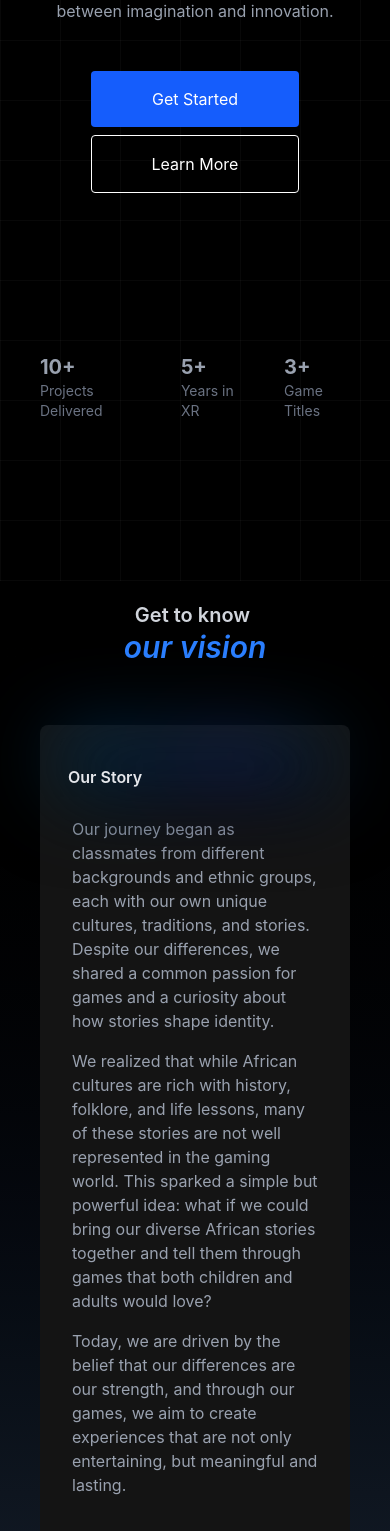
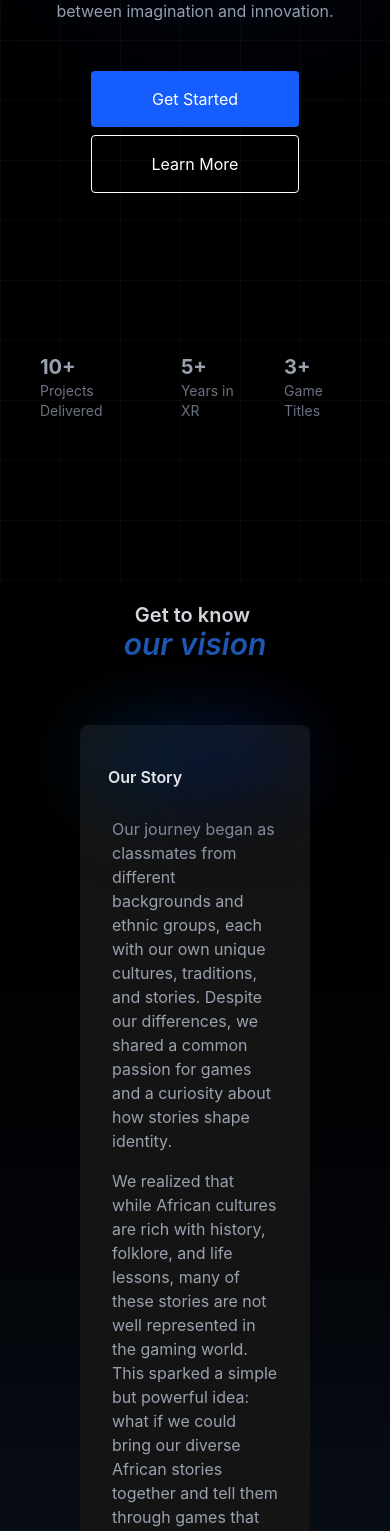
Before and after one commit to Tobadave/RENDER, a React (Vite) app: page / in a window 390 px wide. Shown: the part 432-1963 px from the top of the page. Built offline with nearby package versions, Linux system fonts and the light colour scheme.

Commit message:
feat: the code is more optimized

```diff
--- a/src/index.css
+++ b/src/index.css
@@ -15,6 +15,7 @@ body {
 
 .animate-glow {
   animation: pulse-glow 8s ease-in-out infinite;
+    will-change: transform, opacity;
 }
 
 .btn-track {
--- a/src/pages/Home.jsx
+++ b/src/pages/Home.jsx
@@ -1,25 +1,16 @@
-import React from 'react'
+import React, { useState, useEffect } from 'react'
+import { motion, AnimatePresence } from 'framer-motion'
 import { ABOUT_SECTION, HERO_SECTION, HERO_STATS } from '../constants'
 import heroVideo from '../media/testvideo.mp4'
 import gamecover from '../media/game-cover.jpg'
-import { useState, useEffect } from 'react'
-import { motion, AnimatePresence } from 'framer-motion'
 
-import CountUp from 'react-countup'
-// ABOUT_SECTION
-// how are yoou
+const phrases = ['our story', 'our drive', 'our vision', 'our culture']
 
 const handleMouseMove = (e) => {
   const rect = e.currentTarget.getBoundingClientRect()
   e.currentTarget.style.setProperty('--x', `${e.clientX - rect.left}px`)
   e.currentTarget.style.setProperty('--y', `${e.clientY - rect.top}px`)
 }
-
-const phrases = ['our story', 'our drive', 'our vision', 'our culture']
-
-// const About = () => {
-
-
 
 const Home = () => {
   const [index, setIndex] = useState(0)
@@ -33,46 +24,46 @@ const Home = () => {
 
   return (
     <>
-    {/* TOP HERO SECTION */}
-    <section className=''>
+      {/* ── HERO ── */}
       <section className='
         relative flex flex-row items-center
         py-40 md:py-60 md:min-h-[50vh] bg-black
-        px-10 md:px-35 overflow-visible
+        px-10 md:px-35 overflow-hidden
+      '>
+        {/* Grid background */}
+        <div className='pointer-events-none absolute inset-0
           bg-[linear-gradient(rgba(255,255,255,0.03)_1px,transparent_1px),linear-gradient(90deg,rgba(255,255,255,0.03)_1px,transparent_1px)]
-        bg-size-[60px_60px]
-      '>
+          bg-size-[60px_60px]'
+        />
 
-        {/* Background orb glow */}
-        <div className='absolute top-20 left-20 w-30 h-30 bg-blue-600 rounded-full blur-[10px] opacity-10 z-10' />
+        {/* Orb glow — static, no animation */}
+        <div className='pointer-events-none absolute top-20 left-20 w-72 h-72 bg-blue-600 rounded-full blur-[120px] opacity-15' />
 
-        {/* LEFT SECTION */}
+        {/* LEFT */}
         <div className='md:w-1/2 flex flex-col items-start text-left text-white'>
 
-          {/* Badge */}
-          <span className='hidden md:flex justify-center items-center text-blue-400 border border-blue-600 rounded-full md:px-4 py-1 md:text-[12px] md:mb-10'>
+          <span className='hidden md:flex items-center text-blue-400 border border-blue-600 rounded-full px-4 py-1 text-[12px] mb-10'>
             Leading XR | Game Design Studio
           </span>
 
-          <h1 className='text-center md:text-left text-4xl md:text-6xl font-bold mb-3 leading-tight'>{HERO_SECTION.headline}</h1>
-          <p className='text-center md:text-left text-md md:text-lg text-gray-400 md:max-w-xl mb-2'>{HERO_SECTION.subtext}</p>
+          <h1 className='text-center md:text-left text-4xl md:text-6xl font-bold mb-3 leading-tight'>
+            {HERO_SECTION.headline}
+          </h1>
+          <p className='text-center md:text-left text-md md:text-lg text-gray-400 md:max-w-xl mb-2'>
+            {HERO_SECTION.subtext}
+          </p>
 
-          {/* Buttons */}
-          <div className='flex mx-auto md:mx-0 flex-col md:flex-row gap-2 md:gap-4 md:font-bold mt-10 md:mt-5 sm:mt-12'>
-            <button
-              onMouseMove={handleMouseMove}
+          <div className='flex mx-auto md:mx-0 flex-col md:flex-row gap-2 md:gap-4 md:font-bold mt-10 md:mt-5'>
+            <button onMouseMove={handleMouseMove}
               className='btn-track bg-blue-600 text-white md:w-50 px-15 md:px-10 py-4 md:py-6 rounded-sm hover:cursor-pointer hover:bg-blue-800'>
               {HERO_SECTION.cta}
             </button>
-
-            <button
-              onMouseMove={handleMouseMove}
-              className='btn-track border border-white md:w-50 px-15 md:px-10 py-4 md:py-6 rounded-sm hover:cursor-pointer duration-200'>
+            <button onMouseMove={handleMouseMove}
+              className='btn-track border border-white md:w-50 px-15 md:px-10 py-4 md:py-6 rounded-sm hover:cursor-pointer'>
               {HERO_SECTION.ctaSecondary}
             </button>
           </div>
 
-          {/* Stats */}
           <div className='flex gap-10 mt-40 md:mt-10 mx-auto md:mx-0 justify-center md:text-left'>
             {HERO_STATS.map((stat) => (
               <div key={stat.label}>
@@ -81,41 +72,26 @@ const Home = () => {
               </div>
             ))}
           </div>
-
         </div>
 
-
-        {/* SECOND SECTION */}
-        {/* RIGHT SECTION */}
-        <div className='w-1/2 hidden md:flex items-center justify-center overflow-visible'>
-          <div className='relative h-full w-full rounded-lg overflow-visible'>
-
-            {/* Main video */}
-            <video autoPlay loop muted className='w-full h-full object-cover rounded-lg relative z-10'>
+        {/* RIGHT — single video only */}
+        <div className='w-1/2 hidden md:flex items-center justify-center'>
+          <div className='relative w-full rounded-lg'>
+            <video autoPlay loop muted playsInline
+              style={{ transform: 'translateZ(0)' }}
+              className='w-full h-full object-cover rounded-lg relative z-10'>
               <source src={heroVideo} type='video/mp4' />
             </video>
-
-            {/* Ambient video glow */}
-            <video autoPlay loop muted
-              className='absolute top-4 left-4 w-full h-full object-cover rounded-lg blur-3xl opacity-70 z-0'>
-              <source src={heroVideo} type='video/mp4' />
-            </video>
-
-            {/* Animated blue glow */}
-            <div className='absolute top-4 left-4 w-full h-full bg-blue-500 blur-3xl opacity-10 z-0 animate-glow' />
-
+            {/* Static glow only — no duplicate video */}
+            <div className='pointer-events-none absolute inset-0 bg-blue-500 blur-3xl opacity-70 -z-10 rounded-lg' />
           </div>
         </div>
-
       </section>
 
+      {/* ── WHO WE ARE ── */}
+      <section className='min-h-[50vh] bg-linear-to-b from-black to-gray-800 px-10 md:px-35 text-white pb-10'>
 
-
-      {/* WHO WE ARE SECTION */}
-      <section className='min-h-[50vh] bg-linear-to-b  from-black to-gray-800 sm:px-35 text-white pb-10'>
-
-        {/* Large Header */}
-        <p className='items-center flex flex-col md:flex-row justify-center py-5 text-xl md:text-4xl text-gray-300 font-semibold'>
+        <p className='flex flex-col md:flex-row items-center justify-center py-5 text-xl md:text-4xl text-gray-300 font-semibold'>
           Get to know&nbsp;
           <motion.div layout className='inline-flex overflow-hidden text-3xl md:text-4xl'>
             <AnimatePresence mode='wait'>
@@ -133,82 +109,64 @@ const Home = () => {
           </motion.div>
         </p>
 
-        {/* Box container */}
-        <div className='flex flex-col md:flex-row h-[50%] gap-3 p-10'>
+        <div className='flex flex-col md:flex-row gap-3 p-10'>
 
-            {/* left section */}
-            <div className='flex flex-1/2 flex-col rounded-lg bg-[#141414] text-white border-transparent transition-normal hover:border-blue-500'>
-                <div className='flex flex-col p-5 pt-3'>
+          {/* Left box */}
+          <div className='flex flex-1 flex-col rounded-lg bg-[#141414] text-white'>
+            <div className='p-5 pt-3'>
               <div className='relative'>
                 <img src={gamecover} alt=""
-                      className='w-full h-15 object-cover rounded-t-lg blur-2xl backdrop-blur-xl'
+                  className='w-full h-15 object-cover rounded-t-lg blur-2xl'
                 />
                 <p className='absolute bottom-2 left-2 text-gray-200 z-10 md:text-3xl font-semibold'>Our Story</p>
               </div>
             </div>
-
-                {/* text */}
-                <div className='flex flex-2/3 flex-col  items-center px-8 pt-0 text-gray-400'>
-                  {ABOUT_SECTION.paragraphs.map((p, index) => (
-                    <p key={index} className='mb-4 sm:text-lg'>{p}</p>
+            <div className='flex flex-col px-8 text-gray-400'>
+              {ABOUT_SECTION.paragraphs.map((p, i) => (
+                <p key={i} className='mb-4 sm:text-lg'>{p}</p>
               ))}
             </div>
-                <div className='flex flex-1/4 h-10 px-8 pb-8 right-0'>
-                  <button className='bg-blue-600 font-bold p-3 mt-5 text-md hover:cursor-pointer hover:bg-blue-700 rounded-md px-6'>
+            <div className='px-8 pb-8'>
+              <button className='bg-blue-600 font-bold p-3 mt-5 hover:cursor-pointer hover:bg-blue-700 rounded-md px-6'>
                 Read More...
               </button>
             </div>
           </div>
 
-            {/* right section */}
-            <div className='flex flex-1/2 flex-col gap-2'>
-
-                {/* TOP-BOX */}
-                <div className='flex flex-1/2 flex-col rounded-lg  bg-[#141414]'>
-                  <div className='flex flex-col p-5 pt-3'>
+          {/* Right boxes */}
+          <div className='flex flex-1 flex-col gap-2'>
+            <div className='flex flex-1 flex-col rounded-lg bg-[#141414]'>
+              <div className='p-5 pt-3'>
                 <div className='relative'>
                   <img src={gamecover} alt=""
-                        className='w-full h-14 object-cover rounded-t-lg blur-2xl backdrop-blur-xl'
+                    className='w-full h-14 object-cover rounded-t-lg blur-2xl'
                   />
                   <p className='absolute bottom-2 left-2 text-gray-200 z-10 text-2xl font-semibold'>Our Mission</p>
                 </div>
               </div>
-
             </div>
 
-
-                {/* BOTTOM BOX */}
-                <div className='flex flex-1/2 flex-col rounded-lg  bg-[#141414]'>
-                  <div className='flex flex-col p-5 pt-3'>
-                    <div className='relative'>
-                      <img src={gamecover} alt=""
-                        className='w-full h-14 object-cover rounded-t-lg blur-2xl backdrop-blur-xl'
-                      />
-                      <p className='absolute bottom-2 left-2 text-gray-200 z-10 text-2xl font-semibold'>Aim & Objectives</p>
+            <div className='flex flex-1 flex-col rounded-lg bg-[#141414]'>
+              <div className='p-5 pt-3'>
+                  <p className=' text-gray-200 z-10 text-2xl font-semibold'>Aim & Objectives</p>
               </div>
             </div>
           </div>
 
         </div>
-        </div>
       </section>
 
-    <section className='min-h-[50vh] bg-gray-800 px-35 text-white py-5 flex flex-col gap-12 items-center justify-center'>
+      {/* ── EMPTY SECTION ── */}
+      <section className='min-h-[50vh] bg-gray-800 px-35 text-white py-5 flex flex-col gap-12 items-center justify-center' />
 
-    </section>
-
-    {/* MAIN CALL TO ACTION -> BUILD BEYOND */}
-        {/* This is hidden for now */}
+      {/* ── CTA — hidden ── */}
       <section className='hidden min-h-[50vh] bg-gray-800 px-35 text-white py-5 flex flex-col gap-12 items-center justify-center'>
-        <h1 className='text-7xl font-medium bg-linear-to-r from-blue-500 via-purple-700 to-blue-800 bg-clip-text text-transparent bg-size-[200%] animate-[gradient_3s_ease_infinite]'>
+        <h1 className='text-7xl font-medium bg-gradient-to-r from-blue-500 via-purple-700 to-blue-800 bg-clip-text text-transparent bg-[length:200%] animate-[gradient_3s_ease_infinite]'>
           Ready to Build beyond reality?
         </h1>
-        <button
-          className='bg-blue-600 px-10 py-5 mt-2 rounded-lg hover:cursor-pointer font-bold hover:bg-blue-800 transition-all duration-200'>
+        <button className='bg-blue-600 px-10 py-5 mt-2 rounded-lg hover:cursor-pointer font-bold hover:bg-blue-800 transition-all duration-200'>
           Start your project
         </button>
-      </section>
-
       </section>
     </>
   )
```
Lines whose indentation alone changed are shown as unchanged.
